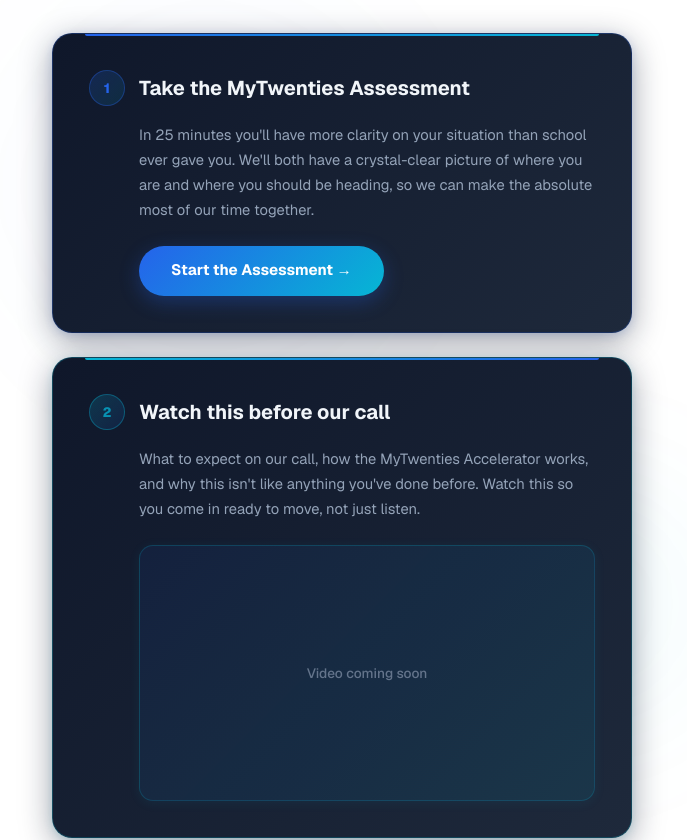
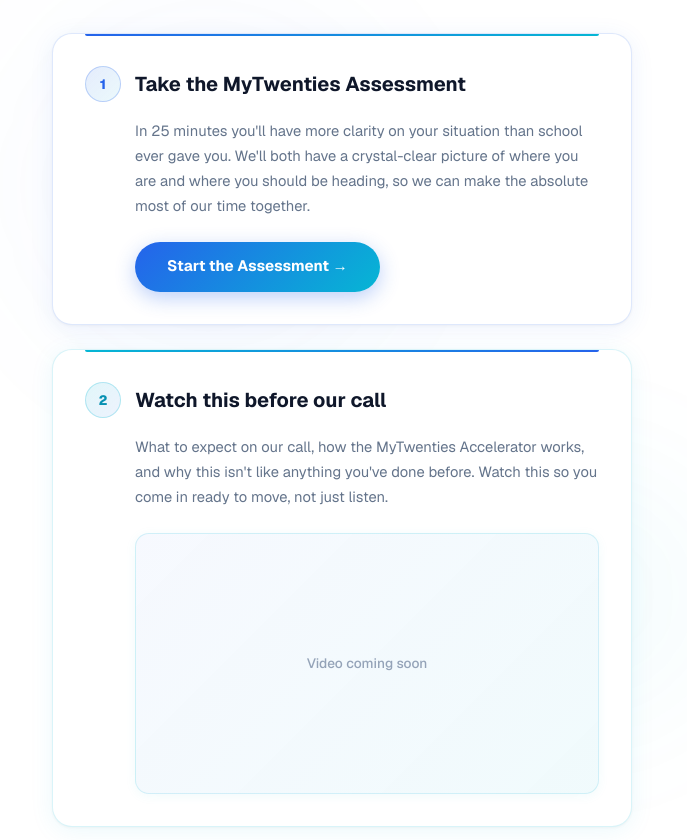
Before and after one commit to samwitnesss/mytwenties, a Next.js app: page /pre-call in a window 1280 px wide. Shown: the part 180-1020 px from the top of the page, without its empty margins (298-985 px from the left). Built offline with nearby package versions, Linux system fonts and the light colour scheme; a web font is replaced by a local one.

Commit message:
Revert "Dark blue cards on pre-call page for more contrast and depth"
This reverts commit 08246d5a0c9b071550fe79d9d2a4172ea0835bb6.

```diff
--- a/app/pre-call/page.tsx
+++ b/app/pre-call/page.tsx
@@ -52,11 +52,11 @@
 
         {/* Step 1 */}
         <div style={{
-          background: 'linear-gradient(135deg, #0f172a, #1e293b)',
-          border: '1px solid rgba(37,99,235,0.25)',
-          borderRadius: '20px', padding: '2.25rem', marginBottom: '1.5rem',
+          background: 'var(--brand-card)',
+          border: '1px solid rgba(37,99,235,0.15)',
+          borderRadius: '20px', padding: '2rem', marginBottom: '1.5rem',
           position: 'relative', overflow: 'hidden',
-          boxShadow: '0 8px 32px rgba(15,23,42,0.4), 0 2px 8px rgba(37,99,235,0.15)'
+          boxShadow: '0 4px 24px rgba(37,99,235,0.08), 0 1px 3px rgba(0,0,0,0.04)'
         }}>
           {/* Top accent line */}
           <div style={{
@@ -85,22 +85,22 @@
             <span style={{
               width: '36px', height: '36px', borderRadius: '50%', flexShrink: 0,
               background: hasReport
-                ? 'linear-gradient(135deg, rgba(34,197,94,0.2), rgba(22,163,74,0.12))'
-                : 'linear-gradient(135deg, rgba(37,99,235,0.2), rgba(6,182,212,0.12))',
-              border: hasReport ? '1.5px solid rgba(34,197,94,0.4)' : '1.5px solid rgba(37,99,235,0.35)',
+                ? 'linear-gradient(135deg, rgba(34,197,94,0.15), rgba(22,163,74,0.08))'
+                : 'linear-gradient(135deg, rgba(37,99,235,0.12), rgba(6,182,212,0.08))',
+              border: hasReport ? '1.5px solid rgba(34,197,94,0.3)' : '1.5px solid rgba(37,99,235,0.25)',
               display: 'flex', alignItems: 'center', justifyContent: 'center',
               fontSize: '0.85rem', fontWeight: 800,
               color: hasReport ? '#16a34a' : '#2563eb'
             }}>1</span>
             <h2 style={{
-              fontSize: '1.25rem', fontWeight: 700, color: '#f1f5f9', margin: 0
+              fontSize: '1.25rem', fontWeight: 700, color: 'var(--brand-text)', margin: 0
             }}>
               Take the MyTwenties Assessment
             </h2>
           </div>
 
           <p style={{
-            fontSize: '0.92rem', color: '#94a3b8', lineHeight: 1.7,
+            fontSize: '0.92rem', color: 'var(--brand-text-mid)', lineHeight: 1.7,
             marginBottom: hasReport ? '0' : '1.5rem', paddingLeft: '50px'
           }}>
             In 25 minutes you&apos;ll have more clarity on your situation than school ever gave you. We&apos;ll both have a crystal-clear picture of where you are and where you should be heading, so we can make the absolute most of our time together.
@@ -108,7 +108,7 @@
 
           {hasReport ? (
             <p style={{
-              fontSize: '0.9rem', color: '#4ade80', fontWeight: 600,
+              fontSize: '0.9rem', color: '#16a34a', fontWeight: 600,
               paddingLeft: '50px', margin: 0
             }}>
               Completed
@@ -133,11 +133,11 @@
 
         {/* Step 2 */}
         <div style={{
-          background: 'linear-gradient(135deg, #0f172a, #1e293b)',
-          border: '1px solid rgba(6,182,212,0.25)',
-          borderRadius: '20px', padding: '2.25rem', marginBottom: '2.5rem',
+          background: 'var(--brand-card)',
+          border: '1px solid rgba(6,182,212,0.15)',
+          borderRadius: '20px', padding: '2rem', marginBottom: '2.5rem',
           position: 'relative', overflow: 'hidden',
-          boxShadow: '0 8px 32px rgba(15,23,42,0.4), 0 2px 8px rgba(6,182,212,0.15)'
+          boxShadow: '0 4px 24px rgba(6,182,212,0.08), 0 1px 3px rgba(0,0,0,0.04)'
         }}>
           {/* Top accent line */}
           <div style={{
@@ -151,20 +151,20 @@
           }}>
             <span style={{
               width: '36px', height: '36px', borderRadius: '50%', flexShrink: 0,
-              background: 'linear-gradient(135deg, rgba(6,182,212,0.2), rgba(37,99,235,0.12))',
-              border: '1.5px solid rgba(6,182,212,0.35)',
+              background: 'linear-gradient(135deg, rgba(6,182,212,0.12), rgba(37,99,235,0.08))',
+              border: '1.5px solid rgba(6,182,212,0.25)',
               display: 'flex', alignItems: 'center', justifyContent: 'center',
               fontSize: '0.85rem', fontWeight: 800, color: '#0891b2'
             }}>2</span>
             <h2 style={{
-              fontSize: '1.25rem', fontWeight: 700, color: '#f1f5f9', margin: 0
+              fontSize: '1.25rem', fontWeight: 700, color: 'var(--brand-text)', margin: 0
             }}>
               Watch this before our call
             </h2>
           </div>
 
           <p style={{
-            fontSize: '0.92rem', color: '#94a3b8', lineHeight: 1.7,
+            fontSize: '0.92rem', color: 'var(--brand-text-mid)', lineHeight: 1.7,
             marginBottom: '1.5rem', paddingLeft: '50px'
           }}>
             What to expect on our call, how the MyTwenties Accelerator works, and why this isn&apos;t like anything you&apos;ve done before. Watch this so you come in ready to move, not just listen.
@@ -174,15 +174,15 @@
           <div style={{ paddingLeft: '50px' }}>
             <div style={{
               width: '100%', aspectRatio: '16/9', borderRadius: '14px',
-              background: 'linear-gradient(135deg, rgba(37,99,235,0.08), rgba(6,182,212,0.1))',
-              border: '1px solid rgba(6,182,212,0.2)',
+              background: 'linear-gradient(135deg, rgba(37,99,235,0.04), rgba(6,182,212,0.06))',
+              border: '1px solid rgba(6,182,212,0.15)',
               display: 'flex', alignItems: 'center', justifyContent: 'center',
               overflow: 'hidden',
-              boxShadow: '0 2px 12px rgba(6,182,212,0.08)'
+              boxShadow: '0 2px 12px rgba(6,182,212,0.06)'
             }}>
               {/* Replace this div with an iframe or video element when the URL is ready */}
               <p style={{
-                fontSize: '0.85rem', color: '#64748b', fontWeight: 500
+                fontSize: '0.85rem', color: 'var(--brand-text-subtle)', fontWeight: 500
               }}>
                 Video coming soon
               </p>
```
